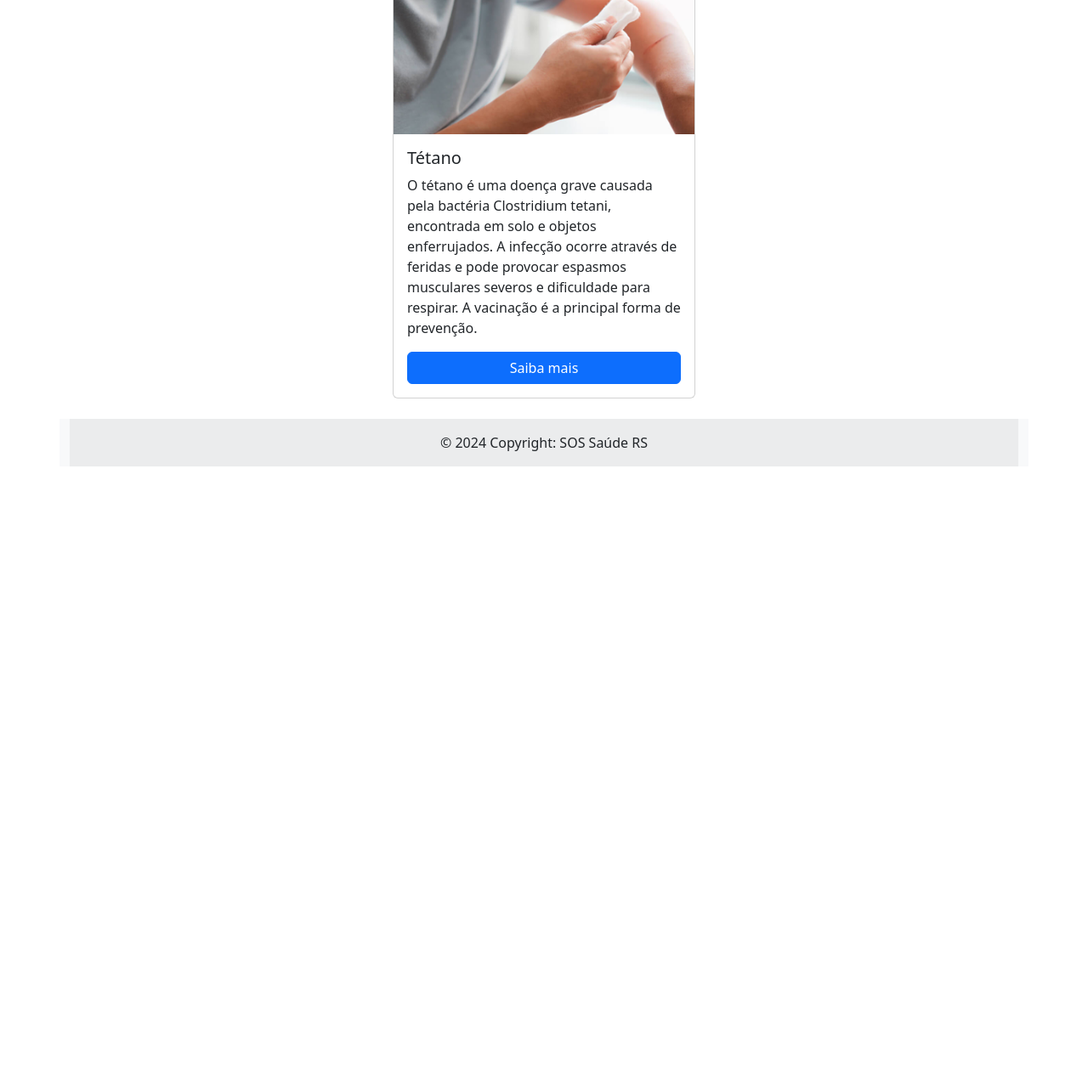
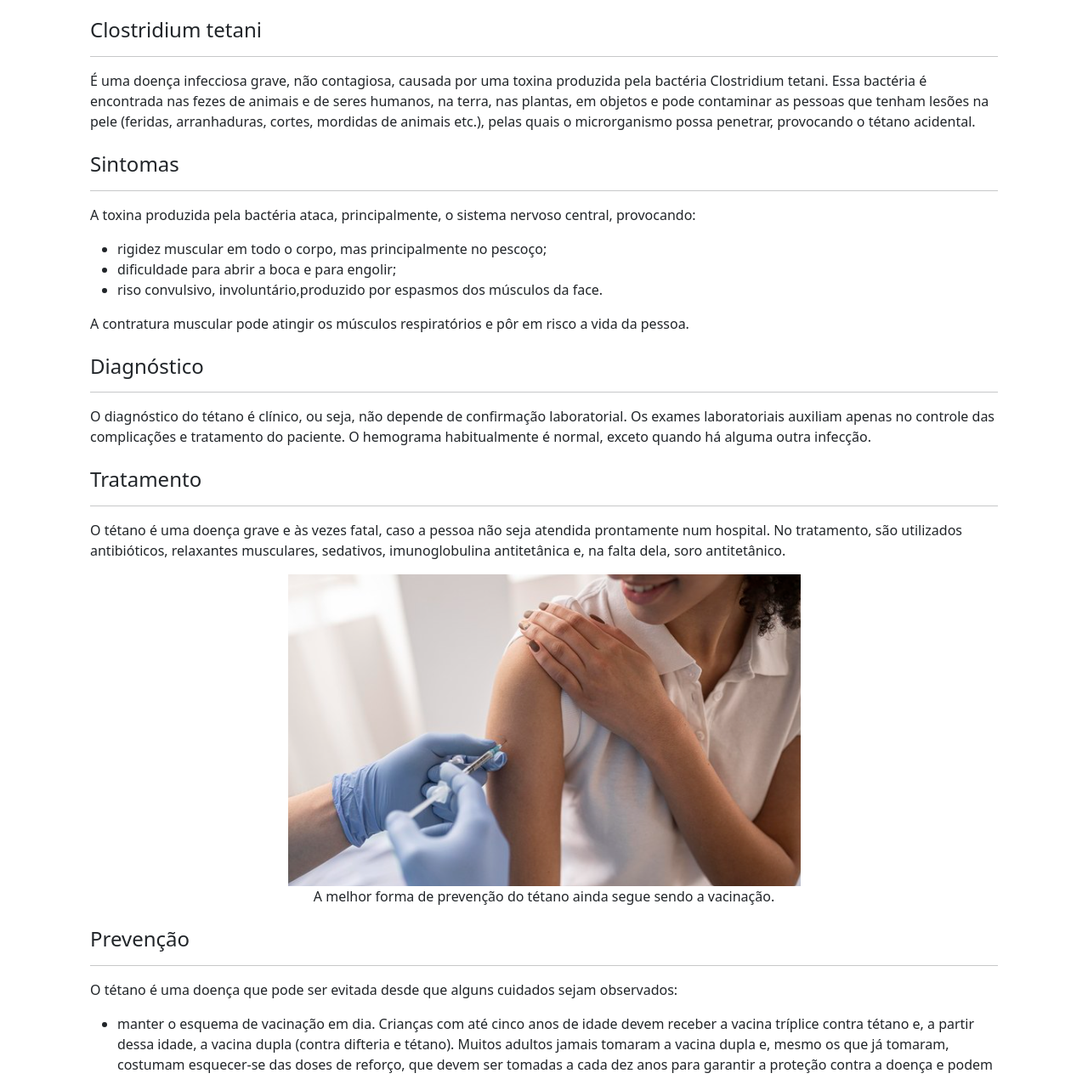
Before and after one commit to gmadalosso/Desafio-DevWeb, a website: page tetano.html in a window 1280 px wide. Shown: the part 299-1569 px from the top of the page at 85% size. Before the commit the page ends 848 px from the top, so only its background shows below. Drawn offline with nearby package versions, Linux system fonts and the light colour scheme.

Commit message:
update tetano

```diff
--- a/tetano.html
+++ b/tetano.html
@@ -44,17 +44,61 @@
         <h4>Fique atento aos sintomas!</h4>
         <h6>Informe-se sobre as doenças mais comuns em cenários de enchentes</h6>
 
-        <div class="row justify-content-center">
-            <div class="col-md-4 mb-4 d-flex align-items-stretch">
-                <div class="card">
-                    <img src="img/tetano.png" class="card-img-top" alt="Imagem-Tetano">
-                    <div class="card-body d-flex flex-column">
-                        <h5 class="card-title">Tétano</h5>
-                        <p class="card-text">O tétano é uma doença grave causada pela bactéria Clostridium tetani, encontrada em solo e objetos enferrujados. A infecção ocorre através de feridas e pode provocar espasmos musculares severos e dificuldade para respirar. A vacinação é a principal forma de prevenção.</p>
-                        <a href="#" class="btn btn-primary mt-auto">Saiba mais</a>
-                    </div>
-                </div>
+    <!-- Conteúdo -->
+    <div class="container mt-4">
+        <div class="text-center">
+            <h1>Tétano</h1>
+            <h3>Saiba mais sobre tal doença</h3>
+        </div>
+        <div class="container mt-4">
+            <h4>Clostridium tetani</h4>
+            <hr>
+            <p>É uma doença infecciosa grave, não contagiosa, causada por uma toxina produzida pela bactéria Clostridium tetani. Essa bactéria é encontrada nas fezes de animais e de seres humanos, na terra, nas plantas, em objetos e pode contaminar as pessoas que tenham lesões na pele (feridas, arranhaduras, cortes, mordidas de animais etc.), pelas quais o microrganismo possa penetrar, provocando o tétano acidental.</p>
+        </div>
+        <div class="container mt-4">
+            <h4>Sintomas</h4>
+            <hr>
+            <p>A toxina produzida pela bactéria ataca, principalmente, o sistema nervoso central, provocando:</p>
+            <ul>
+                <li>rigidez muscular em todo o corpo, mas principalmente no pescoço;</li>
+                <li>dificuldade para abrir a boca e para engolir;</li>
+                <li>riso convulsivo, involuntário,produzido por espasmos dos músculos da face.</li>
+            </ul>
+            <p>A contratura muscular pode atingir os músculos respiratórios e pôr em risco a vida da pessoa.</p>
+        </div>
+        <div class="container mt-4">
+            <h4>Diagnóstico</h4>
+            <hr>
+            <p>O diagnóstico do tétano é clínico, ou seja, não depende de confirmação laboratorial. Os exames laboratoriais auxiliam apenas no controle das complicações e tratamento do paciente. O hemograma habitualmente é normal, exceto quando há alguma outra infecção. </p>
+        </div>
+        <div class="container mt-4">
+            <h4>Tratamento</h4>
+            <hr>
+            <p>O tétano é uma doença grave e às vezes fatal, caso a pessoa não seja atendida prontamente num hospital. No tratamento, são utilizados antibióticos, relaxantes musculares, sedativos, imunoglobulina antitetânica e, na falta dela, soro antitetânico. </p>
+            <div class="text-center">
+                <img src="img/prevencao tetano.png" class="img-fluid" alt="Responsive image">
+                <p>A melhor forma de prevenção do tétano ainda segue sendo a vacinação.</p>
             </div>
+        </div>
+        <div class="container mt-4">
+            <h4>Prevenção</h4>
+            <hr>
+            <p>O tétano é uma doença que pode ser evitada desde que alguns cuidados sejam observados: </p>
+            <ul>
+                <li>manter o esquema de vacinação em dia. Crianças com até cinco anos de idade devem receber a vacina tríplice contra tétano e, a partir dessa idade, a vacina dupla (contra difteria e tétano). Muitos adultos jamais tomaram a vacina dupla e, mesmo os que já tomaram, costumam esquecer-se das doses de reforço, que devem ser tomadas a cada dez anos para garantir a proteção contra a doença e podem ser obtidas em qualquer posto de saúde;</li>
+                <li>limpar cuidadosamente com água e sabão todos os ferimentos para evitar a penetração da bactéria;</li>
+                <li>não são apenas pregos e cercas enferrujadas que podem provocar a doença. A bactéria do tétano pode ser encontrada nos mais diversos ambientes.</li>
+            </ul>
+        </div>
+    </div>
+    <!-- Conteúdo/ -->
+
+    <div class="container mt-4">
+        <h2>Informações sobre doenças</h2>
+        <h4>Fique atento aos sintomas!</h4>
+        <h6>Informe-se sobre as doenças mais comuns em cenários de enchentes</h6>
+
+        <a href="https://bvsms.saude.gov.br/tetano/" class="btn btn-primary mt-auto">Saiba mais</a>
 
     <footer class="bg-body-tertiary text-center text-lg-start">
         <!-- Copyright -->
```
Also changed, not shown: gastroenterite.html (+0 -5 lines), img/prevencao tetano.png (added).
